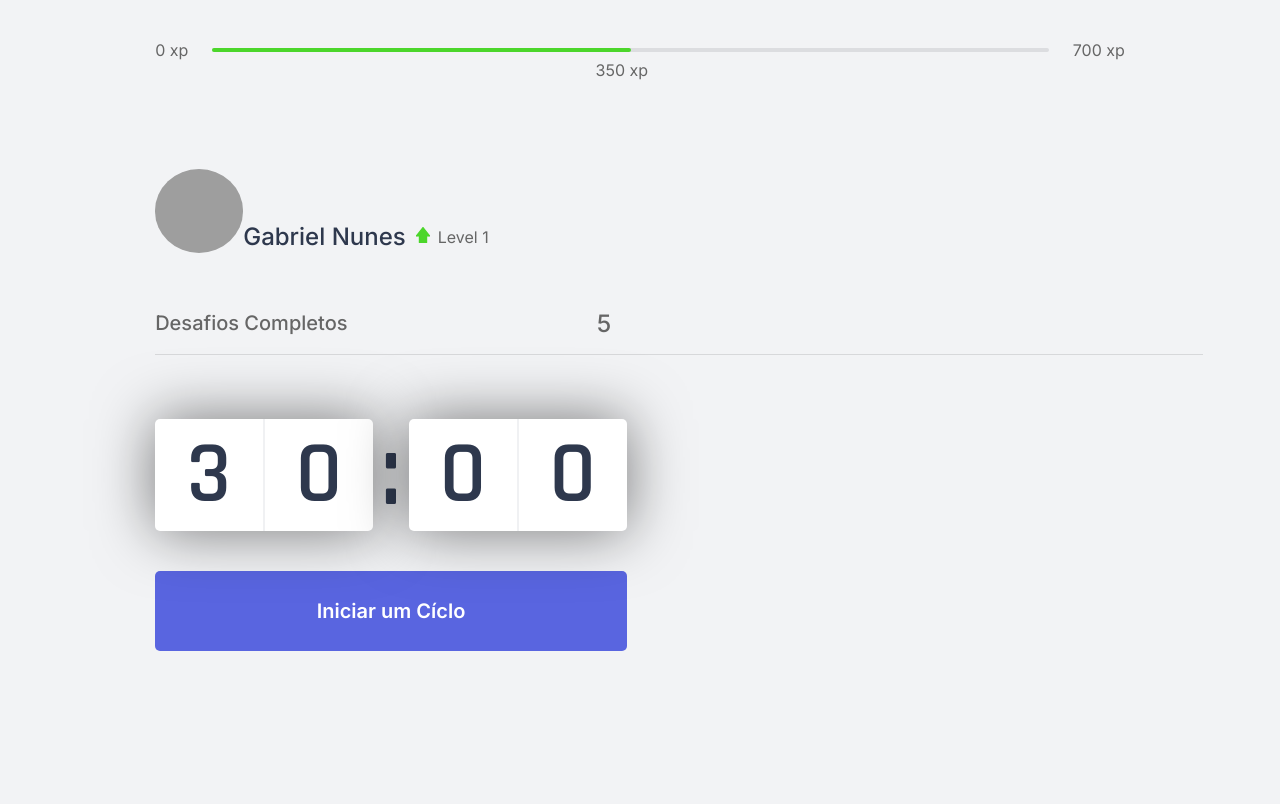
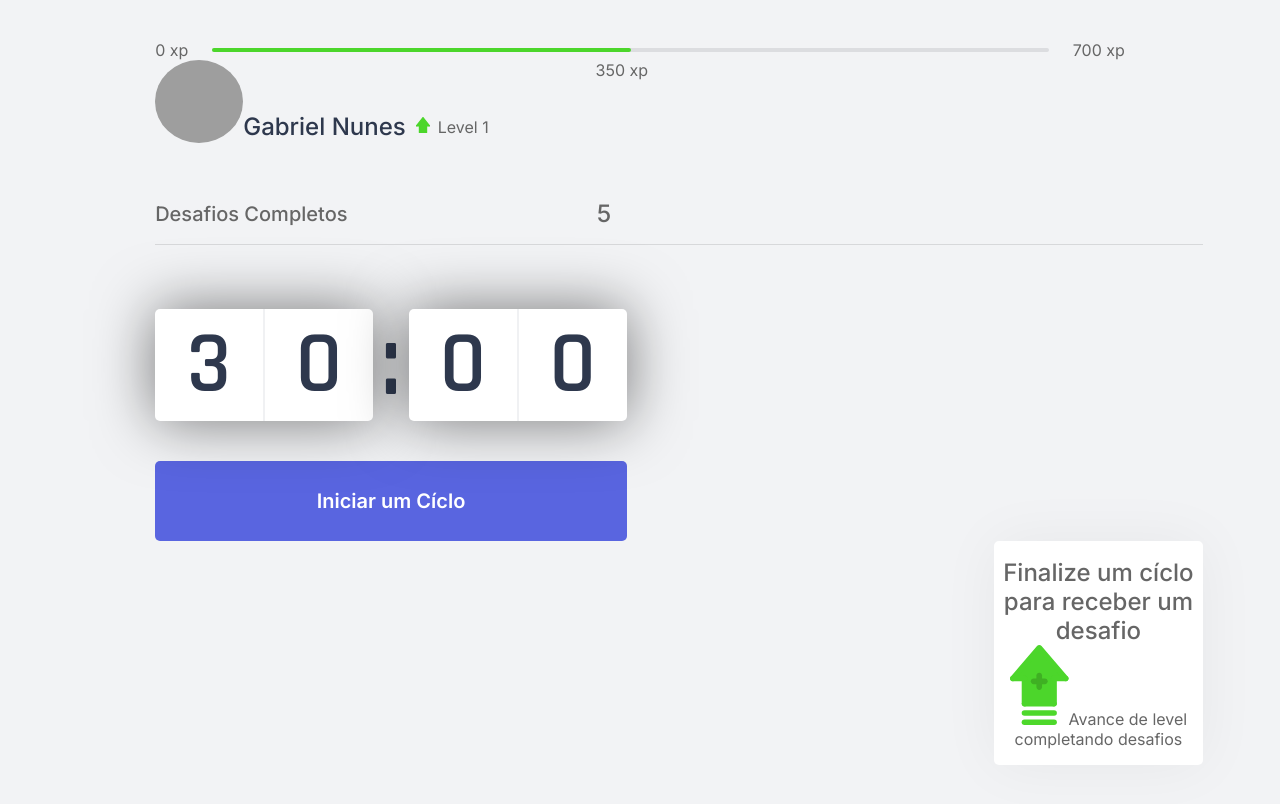
Before and after one commit to GabrielNunes12/moveit-next, a Next.js app: page / in a window 1280 px wide. Shown: the top 804 px of the page. Built offline with nearby package versions, Linux system fonts and the light colour scheme; grey boxes are pictures that could not be loaded.

Commit message:
[feat] css

```diff
--- /dev/null
+++ b/src/components/ChallengeBox.tsx
@@ -0,0 +1,16 @@
+import { symlink } from 'fs';
+import styles from '../styles/components/ChallengeBox.module.css';
+
+export function ChallengeBox() {
+  return (
+    <div className={styles.challengeBoxContainer}>
+      <div className={styles.challengeNotActive}>
+        <strong> Finalize um cíclo para receber um desafio </strong>
+        <p>
+          <img src="icons/level-up.svg" alt="Level up"/>
+          Avance de level completando desafios
+        </p>
+      </div>
+    </div>
+  )
+}
--- a/src/pages/index.tsx
+++ b/src/pages/index.tsx
@@ -2,6 +2,7 @@
 import { Countdown } from "../components/Countdown";
 import { ExperienceBar } from "../components/ExperienceBar";
 import { Profile } from "../components/Profile";
+import { ChallengeBox } from "../components/ChallengeBox";
 import Head from 'next/head';
 import styles from '../styles/pages/Home.module.css';
 
@@ -18,9 +19,9 @@
           <Profile/>
           <CompletedChallenges />
           <Countdown/>
-        </div>
-        <div>
-
+          <>
+            <ChallengeBox/>
+          </>
         </div>
       </section>
     </div>
--- /dev/null
+++ b/src/styles/components/ChallengeBox.module.css
@@ -0,0 +1,26 @@
+.challengeBoxContainer {
+  height: 20%;
+  width: 20%;
+  float: right;
+  padding-top: 7rem;
+  padding-bottom: 7rem;
+  background: var(--white);
+  border-radius: 5px;
+  box-shadow: 0 0 60px rgba(0,0,0,0.05);
+  display: flex;
+  flex-direction: column;
+  align-items: center;
+  justify-content: center;
+  text-align: center;
+  font-size: 1rem;
+}
+.challengeNotActive {
+  display: flex;
+  flex-direction: column;
+  align-items: center;
+}
+
+.challengeNotActive strong {
+  font-size: 1.5rem;
+  font-weight: 500;
+}
```
